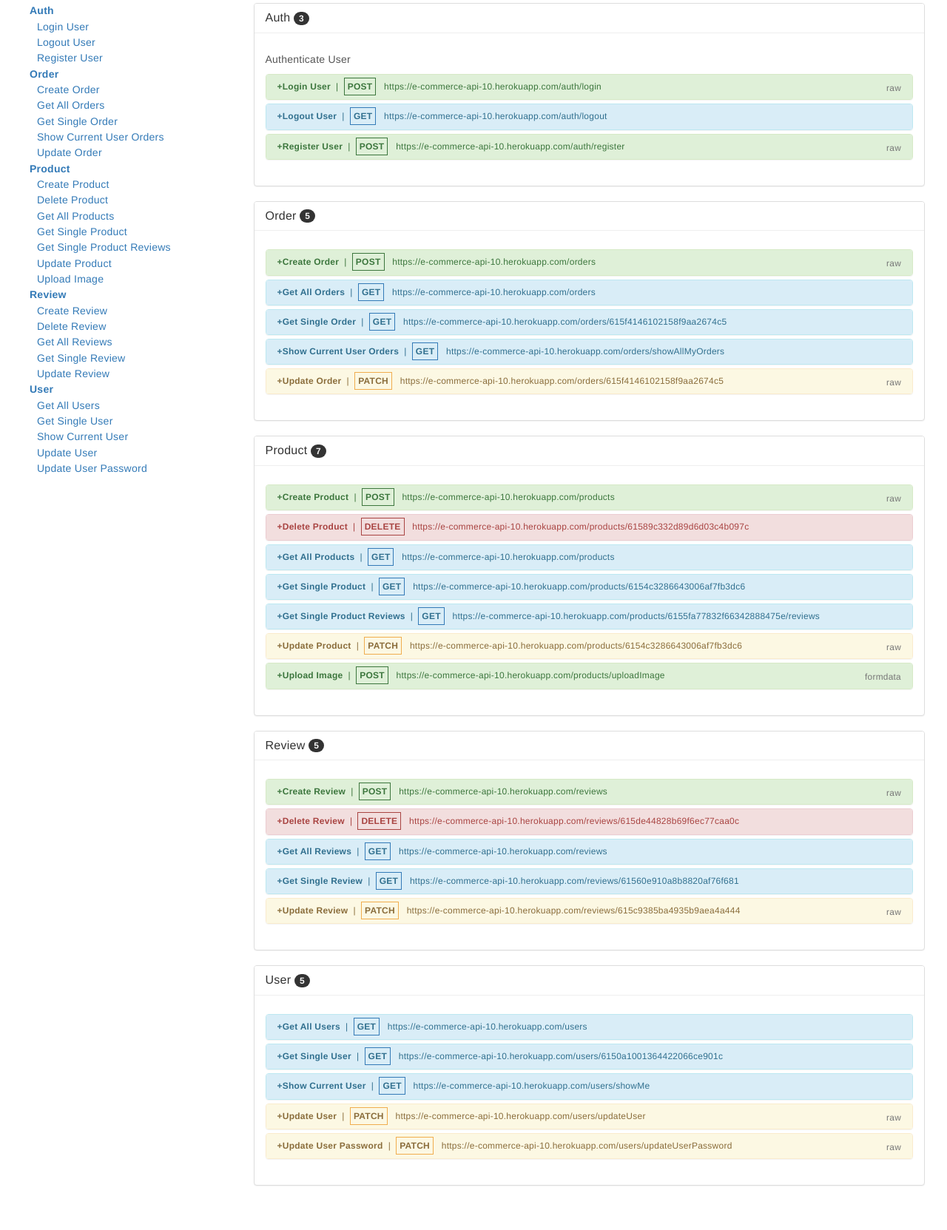
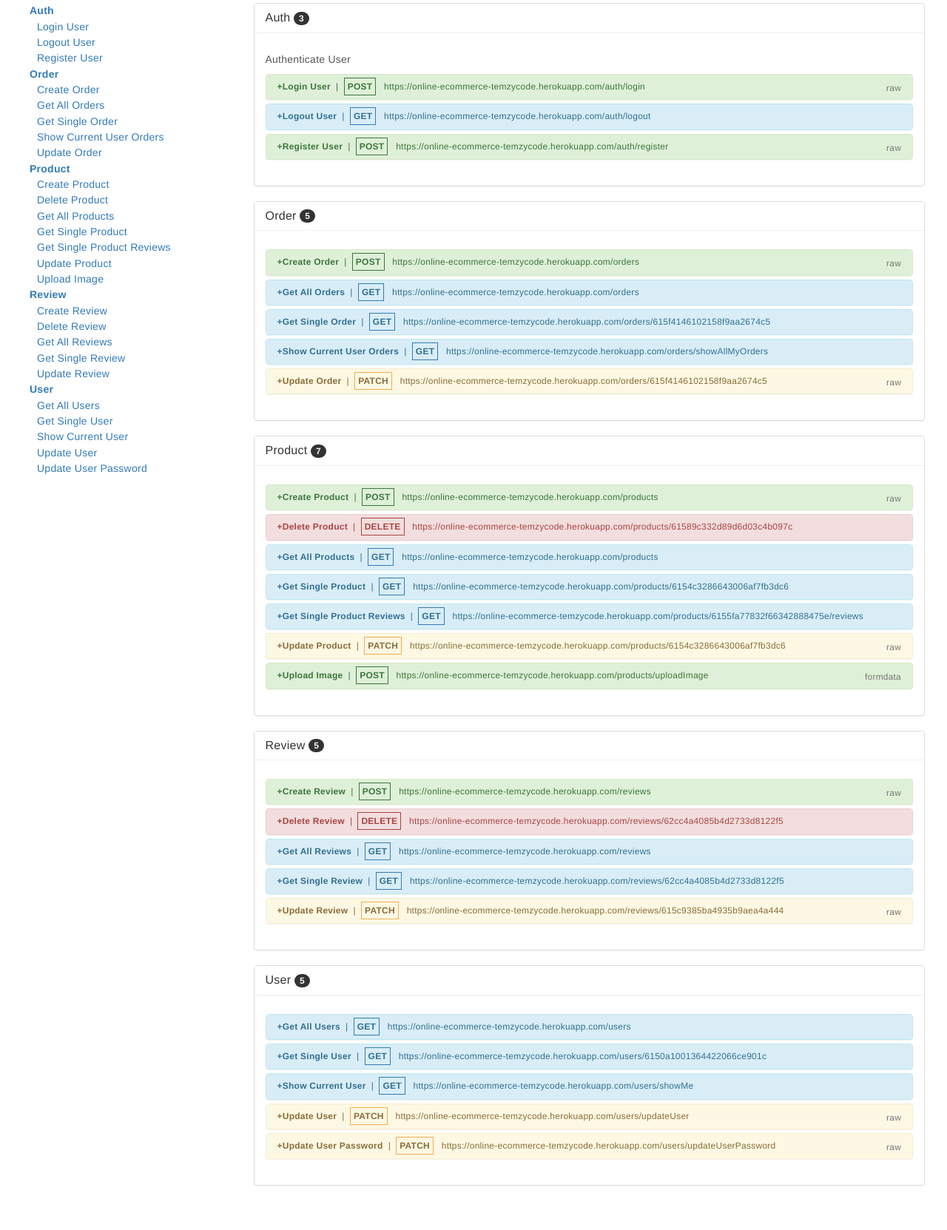
Before and after one commit to oluranticode/node_online_ecommerce, a website: page public/index.html in a window 1280 px wide. Shown: the part 62-1725 px from the top of the page at 74% size. Drawn offline with Linux system fonts and the light colour scheme.

Commit message:
second commit

```diff
--- a/public/index.html
+++ b/public/index.html
@@ -3,7 +3,7 @@
 <meta charset=utf-8>
 <meta http-equiv=x-ua-compatible content="ie=edge">
 <meta name=viewport content="width=device-width,initial-scale=1">
-<title>10-E-Commerce</title>
+<title>TemzyCode-Online-E-Commerce</title>
 <link rel="stylesheet" href="style.css" >
 <!-- <style media=screen>
 
@@ -12,7 +12,7 @@
 <div class=container-fluid>
  <div class=row>
   <div class="col-md-12 collection-intro">
-   <h3>10-E-Commerce</h3>
+   <h3>TemzyCode-Online-E-Commerce</h3>
    <p>
   </div>
   <div class=col-md-12>
@@ -78,14 +78,14 @@
            <h4 class=panel-title><span class="glyphicon glyphicon-plus"></span><strong>Login User</strong> &nbsp;|&nbsp;
             <strong class="request-method border-success">POST</strong>
             &nbsp;
-            https://e-commerce-api-10.herokuapp.com/auth/login
+            https://online-ecommerce-temzycode.herokuapp.com/auth/login
            </h4>
           </a>
          </div>
          <div id=collapse-Auth-LoginUser class="panel-collapse collapse">
           <div class=panel-body>
            <h5 class="label label-primary">Body</h5><span class=resp-prettyprint>{
-            &#34;email&#34;:&#34;peter@gmail.com&#34;,
+            &#34;email&#34;:&#34;admin@gmail.com&#34;,
             &#34;password&#34;:&#34;secret&#34;
             }</span>
            <div class=clearfix></div>
@@ -99,7 +99,7 @@
             &nbsp;|&nbsp;
             <strong class="request-method border-info">GET</strong>
             &nbsp;
-            https://e-commerce-api-10.herokuapp.com/auth/logout
+            https://online-ecommerce-temzycode.herokuapp.com/auth/logout
            </h4>
           </a></div>
          <div id=collapse-Auth-LogoutUser class="panel-collapse collapse">
@@ -113,15 +113,15 @@
             &nbsp;|&nbsp;
             <strong class="request-method border-success">POST</strong>
             &nbsp;
-            https://e-commerce-api-10.herokuapp.com/auth/register
+            https://online-ecommerce-temzycode.herokuapp.com/auth/register
            </h4>
           </a>
          </div>
          <div id=collapse-Auth-RegisterUser class="panel-collapse collapse">
           <div class=panel-body>
            <h5 class="label label-primary">Body</h5><span class=resp-prettyprint>{
-            &#34;name&#34;: &#34;anna&#34;,
-            &#34;email&#34;: &#34;anna@gmail.com&#34;,
+            &#34;name&#34;: &#34;temzy&#34;,
+            &#34;email&#34;: &#34;temzy@gmail.com&#34;,
             &#34;password&#34;: &#34;secret&#34;
             }</span>
            <div class=clearfix></div>
@@ -149,7 +149,7 @@
             &nbsp;|&nbsp;
             <strong class="request-method border-success">POST</strong>
             &nbsp;
-            https://e-commerce-api-10.herokuapp.com/orders
+            https://online-ecommerce-temzycode.herokuapp.com/orders
            </h4>
           </a>
          </div>
@@ -160,12 +160,12 @@
             &#34;shippingFee&#34;: 799,
             &#34;items&#34;: [
             {
-            &#34;name&#34;: &#34;bed&#34;,
+            &#34;name&#34;: &#34;Nike&#34;,
             &#34;price&#34;: 2699,
             &#34;image&#34;:
             &#34;https://dl.airtable.com/.attachmentThumbnails/e8bc3791196535af65f40e36993b9e1f/438bd160&#34;,
             &#34;amount&#34;: 3,
-            &#34;product&#34;: &#34;615c873ad584c748cc86e5bb&#34;
+            &#34;product&#34;: &#34;62cc43ad85b4d2733d8122f3&#34;
             },
             {
             &#34;name&#34;: &#34;chair&#34;,
@@ -173,7 +173,7 @@
             &#34;image&#34;:
             &#34;https://dl.airtable.com/.attachmentThumbnails/e8bc3791196535af65f40e36993b9e1f/438bd160&#34;,
             &#34;amount&#34;: 2,
-            &#34;product&#34;: &#34;615e04a132ba7c9f0338f13e&#34;
+            &#34;product&#34;: &#34;62cc4a4085b4d2733d8122f5&#34;
             }
             ]
             }</span>
@@ -188,7 +188,7 @@
             &nbsp;|&nbsp;
             <strong class="request-method border-info">GET</strong>
             &nbsp;
-            https://e-commerce-api-10.herokuapp.com/orders
+            https://online-ecommerce-temzycode.herokuapp.com/orders
            </h4>
           </a></div>
          <div id=collapse-Order-GetAllOrders class="panel-collapse collapse">
@@ -202,7 +202,7 @@
             &nbsp;|&nbsp;
             <strong class="request-method border-info">GET</strong>
             &nbsp;
-            https://e-commerce-api-10.herokuapp.com/orders/615f4146102158f9aa2674c5
+            https://online-ecommerce-temzycode.herokuapp.com/orders/615f4146102158f9aa2674c5
            </h4>
           </a></div>
          <div id=collapse-Order-GetSingleOrder class="panel-collapse collapse">
@@ -216,7 +216,7 @@
             &nbsp;|&nbsp;
             <strong class="request-method border-info">GET</strong>
             &nbsp;
-            https://e-commerce-api-10.herokuapp.com/orders/showAllMyOrders
+            https://online-ecommerce-temzycode.herokuapp.com/orders/showAllMyOrders
            </h4>
           </a></div>
          <div id=collapse-Order-ShowCurrentUserOrders class="panel-collapse collapse">
@@ -230,7 +230,7 @@
             &nbsp;|&nbsp;
             <strong class="request-method border-warning">PATCH</strong>
             &nbsp;
-            https://e-commerce-api-10.herokuapp.com/orders/615f4146102158f9aa2674c5
+            https://online-ecommerce-temzycode.herokuapp.com/orders/615f4146102158f9aa2674c5
            </h4>
           </a>
          </div>
@@ -265,21 +265,19 @@
             &nbsp;|&nbsp;
             <strong class="request-method border-success">POST</strong>
             &nbsp;
-            https://e-commerce-api-10.herokuapp.com/products
+            https://online-ecommerce-temzycode.herokuapp.com/products
            </h4>
           </a>
          </div>
          <div id=collapse-Product-CreateProduct class="panel-collapse collapse">
           <div class=panel-body>
            <h5 class="label label-primary">Body</h5><span class=resp-prettyprint>{
-            &#34;name&#34;: &#34;product number 2&#34;,
+            &#34;name&#34;: &#34;T-Shirt&#34;,
             &#34;price&#34;: 25999,
             &#34;colors&#34;: [&#34;#ff0000&#34;, &#34;#00ff00&#34;, &#34;#0000ff&#34;],
             &#34;company&#34;: &#34;ikea&#34;,
             &#34;description&#34;: &#34;Cloud bread VHS hell of banjo bicycle rights jianbing umami mumblecore etsy
-            8-bit pok pok +1 wolf. Vexillologist yr dreamcatcher waistcoat, authentic chillwave trust fund. Viral
-            typewriter fingerstache pinterest pork belly narwhal. Schlitz venmo everyday carry kitsch pitchfork
-            chillwave iPhone taiyaki trust fund hashtag kinfolk microdosing gochujang live-edge&#34;,
+            8-bit pok pok +1 wolf.&#34;,
             &#34;category&#34;: &#34;office&#34;,
             &#34;featured&#34;:&#34;false&#34;
             }</span>
@@ -294,7 +292,7 @@
             &nbsp;|&nbsp;
             <strong class="request-method border-danger">DELETE</strong>
             &nbsp;
-            https://e-commerce-api-10.herokuapp.com/products/61589c332d89d6d03c4b097c
+            https://online-ecommerce-temzycode.herokuapp.com/products/61589c332d89d6d03c4b097c
            </h4>
           </a></div>
          <div id=collapse-Product-DeleteProduct class="panel-collapse collapse">
@@ -308,7 +306,7 @@
             &nbsp;|&nbsp;
             <strong class="request-method border-info">GET</strong>
             &nbsp;
-            https://e-commerce-api-10.herokuapp.com/products
+            https://online-ecommerce-temzycode.herokuapp.com/products
            </h4>
           </a></div>
          <div id=collapse-Product-GetAllProducts class="panel-collapse collapse">
@@ -322,7 +320,7 @@
             &nbsp;|&nbsp;
             <strong class="request-method border-info">GET</strong>
             &nbsp;
-            https://e-commerce-api-10.herokuapp.com/products/6154c3286643006af7fb3dc6
+            https://online-ecommerce-temzycode.herokuapp.com/products/6154c3286643006af7fb3dc6
            </h4>
           </a></div>
          <div id=collapse-Product-GetSingleProduct class="panel-collapse collapse">
@@ -336,7 +334,7 @@
              Reviews</strong> &nbsp;|&nbsp;
             <strong class="request-method border-info">GET</strong>
             &nbsp;
-            https://e-commerce-api-10.herokuapp.com/products/6155fa77832f66342888475e/reviews
+            https://online-ecommerce-temzycode.herokuapp.com/products/6155fa77832f66342888475e/reviews
            </h4>
           </a></div>
          <div id=collapse-Product-GetSingleProductReviews class="panel-collapse collapse">
@@ -351,7 +349,7 @@
             &nbsp;|&nbsp;
             <strong class="request-method border-warning">PATCH</strong>
             &nbsp;
-            https://e-commerce-api-10.herokuapp.com/products/6154c3286643006af7fb3dc6
+            https://online-ecommerce-temzycode.herokuapp.com/products/6154c3286643006af7fb3dc6
            </h4>
           </a>
          </div>
@@ -371,7 +369,7 @@
             &nbsp;|&nbsp;
             <strong class="request-method border-success">POST</strong>
             &nbsp;
-            https://e-commerce-api-10.herokuapp.com/products/uploadImage
+            https://online-ecommerce-temzycode.herokuapp.com/products/uploadImage
            </h4>
           </a>
          </div>
@@ -414,14 +412,14 @@
             &nbsp;|&nbsp;
             <strong class="request-method border-success">POST</strong>
             &nbsp;
-            https://e-commerce-api-10.herokuapp.com/reviews
+            https://online-ecommerce-temzycode.herokuapp.com/reviews
            </h4>
           </a>
          </div>
          <div id=collapse-Review-CreateReview class="panel-collapse collapse">
           <div class=panel-body>
            <h5 class="label label-primary">Body</h5><span class=resp-prettyprint>{
-            &#34;product&#34;:&#34;615c873ad584c748cc86e5bb&#34;,
+            &#34;product&#34;:&#34;62cc4a4085b4d2733d8122f5&#34;,
             &#34;rating&#34;:1,
             &#34;title&#34;:&#34;very good product&#34;,
             &#34;comment&#34;:&#34;very, very good product&#34;
@@ -437,7 +435,7 @@
             &nbsp;|&nbsp;
             <strong class="request-method border-danger">DELETE</strong>
             &nbsp;
-            https://e-commerce-api-10.herokuapp.com/reviews/615de44828b69f6ec77caa0c
+            https://online-ecommerce-temzycode.herokuapp.com/reviews/62cc4a4085b4d2733d8122f5
            </h4>
           </a></div>
          <div id=collapse-Review-DeleteReview class="panel-collapse collapse">
@@ -451,7 +449,7 @@
             &nbsp;|&nbsp;
             <strong class="request-method border-info">GET</strong>
             &nbsp;
-            https://e-commerce-api-10.herokuapp.com/reviews
+            https://online-ecommerce-temzycode.herokuapp.com/reviews
            </h4>
           </a></div>
          <div id=collapse-Review-GetAllReviews class="panel-collapse collapse">
@@ -465,7 +463,7 @@
             &nbsp;|&nbsp;
             <strong class="request-method border-info">GET</strong>
             &nbsp;
-            https://e-commerce-api-10.herokuapp.com/reviews/61560e910a8b8820af76f681
+            https://online-ecommerce-temzycode.herokuapp.com/reviews/62cc4a4085b4d2733d8122f5
            </h4>
           </a></div>
          <div id=collapse-Review-GetSingleReview class="panel-collapse collapse">
@@ -479,7 +477,7 @@
             &nbsp;|&nbsp;
             <strong class="request-method border-warning">PATCH</strong>
             &nbsp;
-            https://e-commerce-api-10.herokuapp.com/reviews/615c9385ba4935b9aea4a444
+            https://online-ecommerce-temzycode.herokuapp.com/reviews/615c9385ba4935b9aea4a444
            </h4>
           </a>
          </div>
@@ -488,7 +486,7 @@
            <h5 class="label label-primary">Body</h5><span class=resp-prettyprint>{
             &#34;rating&#34;:1,
             &#34;title&#34;:&#34;very bad product&#34;,
-            &#34;comment&#34;:&#34;very, very bad product by susan&#34;
+            &#34;comment&#34;:&#34;very, very bad product by TEmzycode&#34;
             }</span>
            <div class=clearfix></div>
           </div>
@@ -515,7 +513,7 @@
             &nbsp;|&nbsp;
             <strong class="request-method border-info">GET</strong>
             &nbsp;
-            https://e-commerce-api-10.herokuapp.com/users
+            https://online-ecommerce-temzycode.herokuapp.com/users
            </h4>
           </a></div>
          <div id=collapse-User-GetAllUsers class="panel-collapse collapse">
@@ -529,7 +527,7 @@
             &nbsp;|&nbsp;
             <strong class="request-method border-info">GET</strong>
             &nbsp;
-            https://e-commerce-api-10.herokuapp.com/users/6150a1001364422066ce901c
+            https://online-ecommerce-temzycode.herokuapp.com/users/6150a1001364422066ce901c
            </h4>
           </a></div>
          <div id=collapse-User-GetSingleUser class="panel-collapse collapse">
@@ -543,7 +541,7 @@
             &nbsp;|&nbsp;
             <strong class="request-method border-info">GET</strong>
             &nbsp;
-            https://e-commerce-api-10.herokuapp.com/users/showMe
+            https://online-ecommerce-temzycode.herokuapp.com/users/showMe
            </h4>
           </a></div>
          <div id=collapse-User-ShowCurrentUser class="panel-collapse collapse">
@@ -557,14 +555,14 @@
             &nbsp;|&nbsp;
             <strong class="request-method border-warning">PATCH</strong>
             &nbsp;
-            https://e-commerce-api-10.herokuapp.com/users/updateUser
+            https://online-ecommerce-temzycode.herokuapp.com/users/updateUser
            </h4>
           </a>
          </div>
          <div id=collapse-User-UpdateUser class="panel-collapse collapse">
           <div class=panel-body>
            <h5 class="label label-primary">Body</h5><span class=resp-prettyprint>{
-            &#34;name&#34;:&#34;john&#34;,&#34;email&#34;:&#34;john@gmail.com&#34;
+            &#34;name&#34;:&#34;temzy&#34;,&#34;email&#34;:&#34;temzy@gmail.com&#34;
             }</span>
            <div class=clearfix></div>
           </div>
@@ -577,15 +575,15 @@
             &nbsp;|&nbsp;
             <strong class="request-method border-warning">PATCH</strong>
             &nbsp;
-            https://e-commerce-api-10.herokuapp.com/users/updateUserPassword
+            https://online-ecommerce-temzycode.herokuapp.com/users/updateUserPassword
            </h4>
           </a>
          </div>
          <div id=collapse-User-UpdateUserPassword class="panel-collapse collapse">
           <div class=panel-body>
            <h5 class="label label-primary">Body</h5><span class=resp-prettyprint>{
-            &#34;newPassword&#34;:&#34;newsecret&#34;,
-            &#34;oldPassword&#34;:&#34;secret&#34;
+            &#34;oldPassword&#34;:&#34;secret&#34;,
+            &#34;newPassword&#34;:&#34;newsecret&#34;
             }</span>
            <div class=clearfix></div>
           </div>
```
Also changed, not shown: README.MD.
